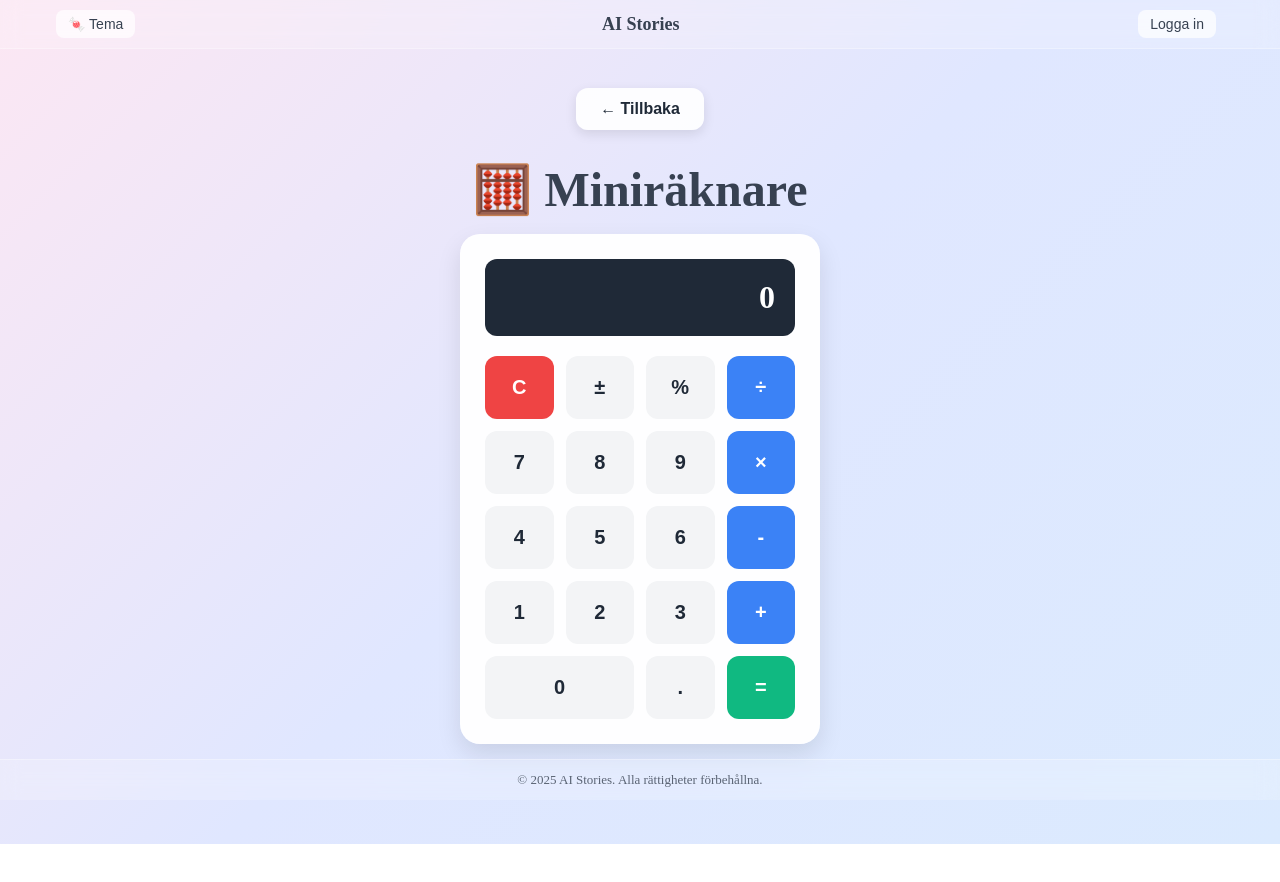
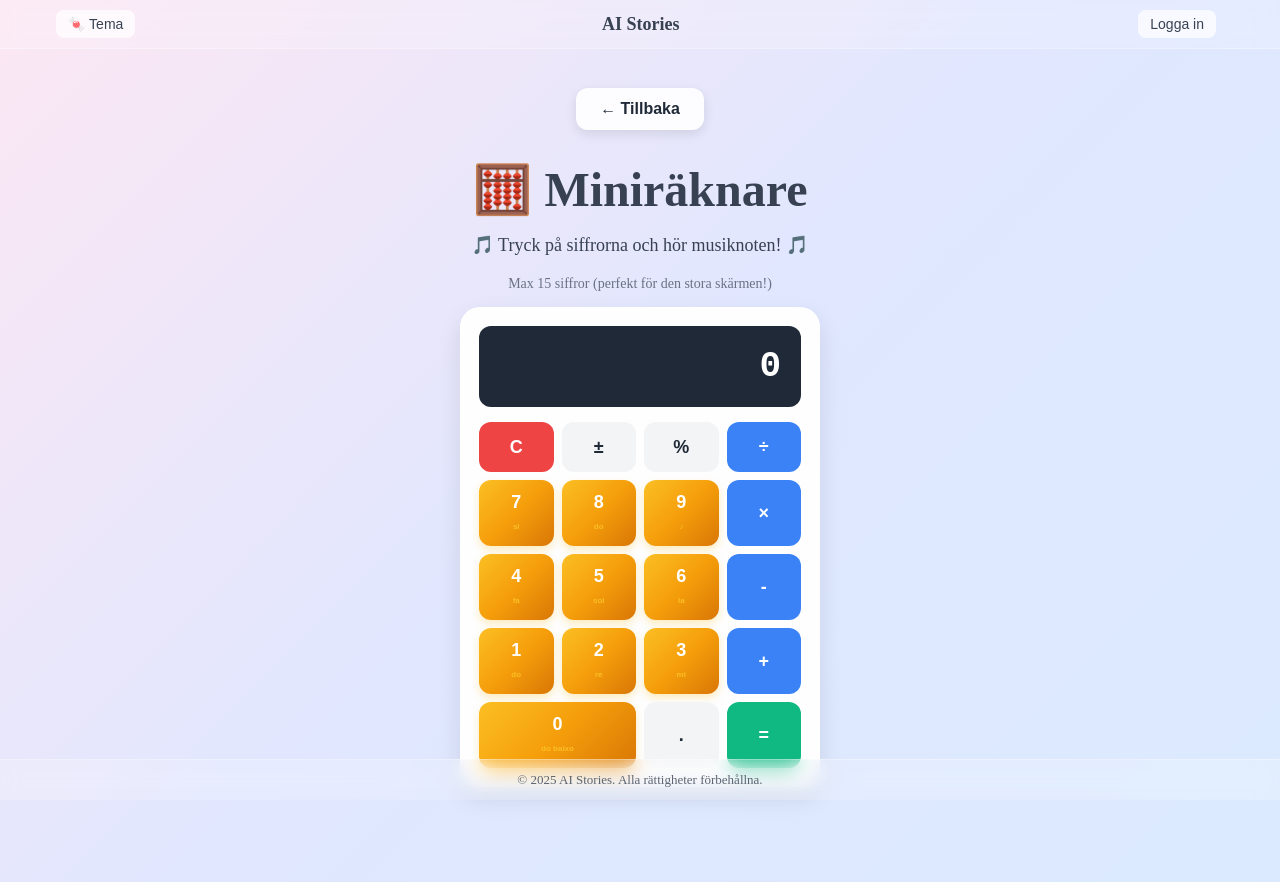
Before and after one commit to Eyewhiplash/AI_SUPERPOWERED_KIDS_STORIES, a React (Vite) app in the folder frontend/: page /calculator in a window 1280 px wide. Shown: the top 882 px of the page. Before the commit the page ends 844 px from the top, so only its background shows below. Built offline with nearby package versions, Linux system fonts and the light colour scheme.

Commit message:
Enhance calculator: 15-digit limit, bigger display font, musical sounds for all buttons

```diff
--- a/frontend/src/pages/CalculatorPage.jsx
+++ b/frontend/src/pages/CalculatorPage.jsx
@@ -32,16 +32,154 @@ const CalculatorPage = ({ selectedTheme = 'candy' }) => {
   const [operation, setOperation] = useState(null)
   const [waitingForNumber, setWaitingForNumber] = useState(false)
 
+  // Musical notes: do re mi fa sol la si do
+  const musicNotes = {
+    1: 261.63, // do (C4)
+    2: 293.66, // re (D4)
+    3: 329.63, // mi (E4)
+    4: 349.23, // fa (F4)
+    5: 392.00, // sol (G4)
+    6: 440.00, // la (A4)
+    7: 493.88, // si (B4)
+    8: 523.25, // do (C5)
+    9: 659.25, // special high note (E5)
+    0: 130.81  // low do (C3)
+  }
+
+  const playNote = (frequency) => {
+    if (typeof window !== 'undefined' && window.AudioContext) {
+      const audioContext = new (window.AudioContext || window.webkitAudioContext)()
+      const oscillator = audioContext.createOscillator()
+      const gainNode = audioContext.createGain()
+
+      oscillator.connect(gainNode)
+      gainNode.connect(audioContext.destination)
+
+      oscillator.frequency.setValueAtTime(frequency, audioContext.currentTime)
+      oscillator.type = 'sine'
+
+      gainNode.gain.setValueAtTime(0.3, audioContext.currentTime)
+      gainNode.gain.exponentialRampToValueAtTime(0.01, audioContext.currentTime + 0.5)
+
+      oscillator.start(audioContext.currentTime)
+      oscillator.stop(audioContext.currentTime + 0.5)
+    }
+  }
+
+  const playOperationSound = () => {
+    // Play a short chord for operations
+    if (typeof window !== 'undefined' && window.AudioContext) {
+      const audioContext = new (window.AudioContext || window.webkitAudioContext)()
+      const frequencies = [440, 554.37] // A4 + C#5 chord
+
+      frequencies.forEach(freq => {
+        const oscillator = audioContext.createOscillator()
+        const gainNode = audioContext.createGain()
+
+        oscillator.connect(gainNode)
+        gainNode.connect(audioContext.destination)
+
+        oscillator.frequency.setValueAtTime(freq, audioContext.currentTime)
+        oscillator.type = 'triangle'
+
+        gainNode.gain.setValueAtTime(0.2, audioContext.currentTime)
+        gainNode.gain.exponentialRampToValueAtTime(0.01, audioContext.currentTime + 0.3)
+
+        oscillator.start(audioContext.currentTime)
+        oscillator.stop(audioContext.currentTime + 0.3)
+      })
+    }
+  }
+
+  const playClearSound = () => {
+    // Play a descending sound for clear
+    if (typeof window !== 'undefined' && window.AudioContext) {
+      const audioContext = new (window.AudioContext || window.webkitAudioContext)()
+      const oscillator = audioContext.createOscillator()
+      const gainNode = audioContext.createGain()
+
+      oscillator.connect(gainNode)
+      gainNode.connect(audioContext.destination)
+
+      oscillator.frequency.setValueAtTime(800, audioContext.currentTime)
+      oscillator.frequency.exponentialRampToValueAtTime(200, audioContext.currentTime + 0.4)
+      oscillator.type = 'sawtooth'
+
+      gainNode.gain.setValueAtTime(0.3, audioContext.currentTime)
+      gainNode.gain.exponentialRampToValueAtTime(0.01, audioContext.currentTime + 0.4)
+
+      oscillator.start(audioContext.currentTime)
+      oscillator.stop(audioContext.currentTime + 0.4)
+    }
+  }
+
+  const playEqualsSound = () => {
+    // Play success chord for equals
+    if (typeof window !== 'undefined' && window.AudioContext) {
+      const audioContext = new (window.AudioContext || window.webkitAudioContext)()
+      const frequencies = [523.25, 659.25, 783.99] // C5, E5, G5 major chord
+
+      frequencies.forEach((freq, index) => {
+        setTimeout(() => {
+          const oscillator = audioContext.createOscillator()
+          const gainNode = audioContext.createGain()
+
+          oscillator.connect(gainNode)
+          gainNode.connect(audioContext.destination)
+
+          oscillator.frequency.setValueAtTime(freq, audioContext.currentTime)
+          oscillator.type = 'sine'
+
+          gainNode.gain.setValueAtTime(0.25, audioContext.currentTime)
+          gainNode.gain.exponentialRampToValueAtTime(0.01, audioContext.currentTime + 0.6)
+
+          oscillator.start(audioContext.currentTime)
+          oscillator.stop(audioContext.currentTime + 0.6)
+        }, index * 100)
+      })
+    }
+  }
+
+  const playClickSound = () => {
+    // Simple click for other buttons
+    if (typeof window !== 'undefined' && window.AudioContext) {
+      const audioContext = new (window.AudioContext || window.webkitAudioContext)()
+      const oscillator = audioContext.createOscillator()
+      const gainNode = audioContext.createGain()
+
+      oscillator.connect(gainNode)
+      gainNode.connect(audioContext.destination)
+
+      oscillator.frequency.setValueAtTime(800, audioContext.currentTime)
+      oscillator.type = 'square'
+
+      gainNode.gain.setValueAtTime(0.1, audioContext.currentTime)
+      gainNode.gain.exponentialRampToValueAtTime(0.01, audioContext.currentTime + 0.1)
+
+      oscillator.start(audioContext.currentTime)
+      oscillator.stop(audioContext.currentTime + 0.1)
+    }
+  }
+
   const inputNumber = (num) => {
+    // Play musical note for numbers 1-9
+    if (musicNotes[num]) {
+      playNote(musicNotes[num])
+    }
+
     if (waitingForNumber) {
       setDisplay(String(num))
       setWaitingForNumber(false)
     } else {
-      setDisplay(display === '0' ? String(num) : display + num)
+      // Limit display to 15 digits to better use the wide screen
+      if (display.length < 15) {
+        setDisplay(display === '0' ? String(num) : display + num)
+      }
     }
   }
 
   const inputOperation = (nextOperation) => {
+    playOperationSound()
     const inputValue = parseFloat(display)
 
     if (previousValue === null) {
@@ -67,7 +205,21 @@ const CalculatorPage = ({ selectedTheme = 'candy' }) => {
           return
       }
 
-      setDisplay(String(result))
+      // Format result to fit display (max 15 characters for wide screen)
+      let resultStr = String(result)
+      if (resultStr.length > 15) {
+        // If result is too long, show in scientific notation or truncate
+        if (Math.abs(result) >= 1e12 || (Math.abs(result) < 1e-3 && result !== 0)) {
+          resultStr = result.toExponential(4)
+        } else {
+          resultStr = result.toPrecision(12)
+        }
+        // If still too long, truncate
+        if (resultStr.length > 15) {
+          resultStr = resultStr.substring(0, 15)
+        }
+      }
+      setDisplay(resultStr)
       setPreviousValue(result)
     }
 
@@ -76,13 +228,55 @@ const CalculatorPage = ({ selectedTheme = 'candy' }) => {
   }
 
   const calculate = () => {
-    inputOperation(null)
+    const inputValue = parseFloat(display)
+
+    if (previousValue !== null && operation) {
+      const currentValue = previousValue || 0
+      let result = 0
+
+      switch (operation) {
+        case '+':
+          result = currentValue + inputValue
+          break
+        case '-':
+          result = currentValue - inputValue
+          break
+        case '×':
+          result = currentValue * inputValue
+          break
+        case '÷':
+          result = inputValue !== 0 ? currentValue / inputValue : currentValue
+          break
+        default:
+          return
+      }
+
+      // Format result to fit display (max 15 characters for wide screen)
+      let resultStr = String(result)
+      if (resultStr.length > 15) {
+        // If result is too long, show in scientific notation or truncate
+        if (Math.abs(result) >= 1e12 || (Math.abs(result) < 1e-3 && result !== 0)) {
+          resultStr = result.toExponential(4)
+        } else {
+          resultStr = result.toPrecision(12)
+        }
+        // If still too long, truncate
+        if (resultStr.length > 15) {
+          resultStr = resultStr.substring(0, 15)
+        }
+      }
+      setDisplay(resultStr)
+      setPreviousValue(result)
+    }
+
+    playEqualsSound()
     setOperation(null)
     setPreviousValue(null)
     setWaitingForNumber(true)
   }
 
   const clear = () => {
+    playClearSound()
     setDisplay('0')
     setPreviousValue(null)
     setOperation(null)
@@ -132,7 +326,7 @@ const CalculatorPage = ({ selectedTheme = 'candy' }) => {
   const calculatorStyle = {
     backgroundColor: 'rgba(255, 255, 255, 0.95)',
     borderRadius: '20px',
-    padding: '24px',
+    padding: '18px',
     boxShadow: '0 10px 25px rgba(0,0,0,0.1)',
     backdropFilter: 'blur(10px)',
     border: '1px solid rgba(255, 255, 255, 0.2)'
@@ -141,35 +335,43 @@ const CalculatorPage = ({ selectedTheme = 'candy' }) => {
   const displayStyle = {
     backgroundColor: '#1f2937',
     color: '#ffffff',
-    fontSize: '32px',
+    fontSize: '36px',
     fontWeight: '600',
     padding: '20px',
     borderRadius: '12px',
-    marginBottom: '20px',
+    marginBottom: '15px',
     textAlign: 'right',
-    minHeight: '60px',
+    minHeight: '70px',
     display: 'flex',
     alignItems: 'center',
-    justifyContent: 'flex-end'
+    justifyContent: 'flex-end',
+    fontFamily: 'monospace'
   }
 
   const buttonGridStyle = {
     display: 'grid',
     gridTemplateColumns: 'repeat(4, 1fr)',
-    gap: '12px'
+    gap: '8px'
   }
 
   const buttonStyle = {
     backgroundColor: '#f3f4f6',
     border: 'none',
     borderRadius: '12px',
-    padding: '20px',
-    fontSize: '20px',
+    padding: '12px',
+    fontSize: '18px',
     fontWeight: '600',
     color: '#1f2937',
     cursor: 'pointer',
     transition: 'all 0.2s ease',
-    minHeight: '60px'
+    minHeight: '50px'
+  }
+
+  const musicalButtonStyle = {
+    ...buttonStyle,
+    background: 'linear-gradient(135deg, #fbbf24 0%, #f59e0b 50%, #d97706 100%)',
+    color: '#ffffff',
+    boxShadow: '0 4px 8px rgba(251, 191, 36, 0.3)'
   }
 
   const operationButtonStyle = {
@@ -210,6 +412,24 @@ const CalculatorPage = ({ selectedTheme = 'candy' }) => {
 
         <h1 style={titleStyle}>🧮 Miniräknare</h1>
 
+        <p style={{
+          color: currentTheme.textColor,
+          fontSize: '18px',
+          marginBottom: '20px',
+          fontWeight: '500'
+        }}>
+          🎵 Tryck på siffrorna och hör musiknoten! 🎵
+        </p>
+
+        <p style={{
+          color: currentTheme.textColor,
+          fontSize: '14px',
+          marginBottom: '15px',
+          opacity: 0.7
+        }}>
+          Max 15 siffror (perfekt för den stora skärmen!)
+        </p>
+
         <div style={calculatorStyle}>
           <div style={displayStyle}>
             {display}
@@ -217,27 +437,32 @@ const CalculatorPage = ({ selectedTheme = 'candy' }) => {
 
           <div style={buttonGridStyle}>
             <button style={clearButtonStyle} onClick={clear}>C</button>
-            <button style={buttonStyle} onClick={() => {}}>±</button>
-            <button style={buttonStyle} onClick={() => {}}>%</button>
+            <button style={buttonStyle} onClick={() => playClickSound()}>±</button>
+            <button style={buttonStyle} onClick={() => playClickSound()}>%</button>
             <button style={operationButtonStyle} onClick={() => inputOperation('÷')}>÷</button>
 
-            <button style={buttonStyle} onClick={() => inputNumber(7)}>7</button>
-            <button style={buttonStyle} onClick={() => inputNumber(8)}>8</button>
-            <button style={buttonStyle} onClick={() => inputNumber(9)}>9</button>
+            <button style={musicalButtonStyle} onClick={() => inputNumber(7)}>7<br/><small style={{fontSize: '8px', color: '#fbbf24'}}>si</small></button>
+            <button style={musicalButtonStyle} onClick={() => inputNumber(8)}>8<br/><small style={{fontSize: '8px', color: '#fbbf24'}}>do</small></button>
+            <button style={musicalButtonStyle} onClick={() => inputNumber(9)}>9<br/><small style={{fontSize: '8px', color: '#fbbf24'}}>♪</small></button>
             <button style={operationButtonStyle} onClick={() => inputOperation('×')}>×</button>
 
-            <button style={buttonStyle} onClick={() => inputNumber(4)}>4</button>
-            <button style={buttonStyle} onClick={() => inputNumber(5)}>5</button>
-            <button style={buttonStyle} onClick={() => inputNumber(6)}>6</button>
+            <button style={musicalButtonStyle} onClick={() => inputNumber(4)}>4<br/><small style={{fontSize: '8px', color: '#fbbf24'}}>fa</small></button>
+            <button style={musicalButtonStyle} onClick={() => inputNumber(5)}>5<br/><small style={{fontSize: '8px', color: '#fbbf24'}}>sol</small></button>
+            <button style={musicalButtonStyle} onClick={() => inputNumber(6)}>6<br/><small style={{fontSize: '8px', color: '#fbbf24'}}>la</small></button>
             <button style={operationButtonStyle} onClick={() => inputOperation('-')}>-</button>
 
-            <button style={buttonStyle} onClick={() => inputNumber(1)}>1</button>
-            <button style={buttonStyle} onClick={() => inputNumber(2)}>2</button>
-            <button style={buttonStyle} onClick={() => inputNumber(3)}>3</button>
+            <button style={musicalButtonStyle} onClick={() => inputNumber(1)}>1<br/><small style={{fontSize: '8px', color: '#fbbf24'}}>do</small></button>
+            <button style={musicalButtonStyle} onClick={() => inputNumber(2)}>2<br/><small style={{fontSize: '8px', color: '#fbbf24'}}>re</small></button>
+            <button style={musicalButtonStyle} onClick={() => inputNumber(3)}>3<br/><small style={{fontSize: '8px', color: '#fbbf24'}}>mi</small></button>
             <button style={operationButtonStyle} onClick={() => inputOperation('+')}>+</button>
 
-            <button style={{...buttonStyle, gridColumn: 'span 2'}} onClick={() => inputNumber(0)}>0</button>
-            <button style={buttonStyle} onClick={() => {}}>.</button>
+            <button style={{...musicalButtonStyle, gridColumn: 'span 2'}} onClick={() => inputNumber(0)}>0<br/><small style={{fontSize: '8px', color: '#fbbf24'}}>do baixo</small></button>
+            <button style={buttonStyle} onClick={() => {
+              playClickSound()
+              if (!display.includes('.') && display.length < 14) {
+                setDisplay(display + '.')
+              }
+            }}>.</button>
             <button style={equalsButtonStyle} onClick={calculate}>=</button>
           </div>
         </div>
```
